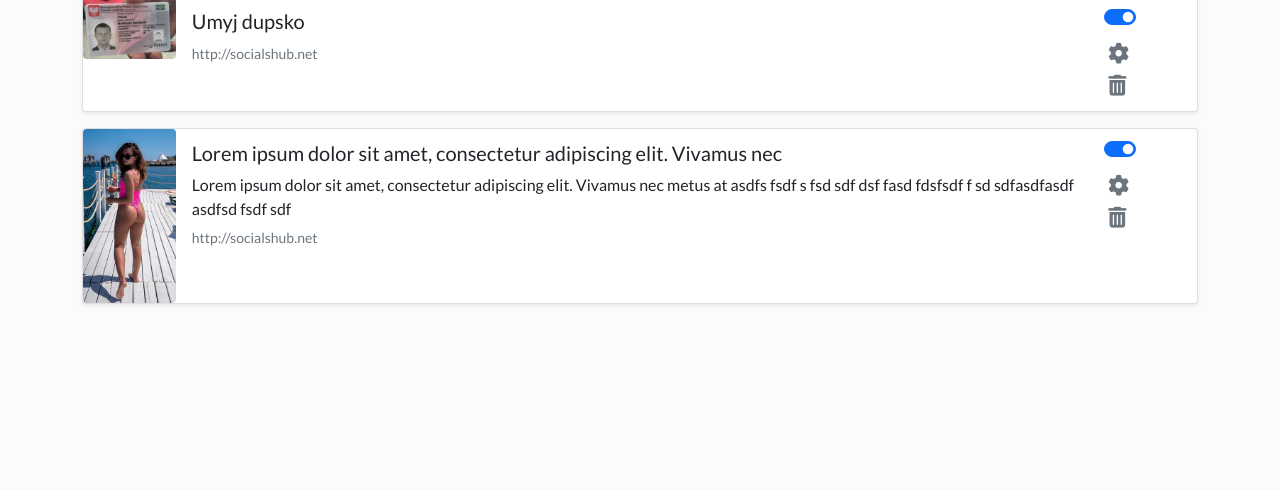
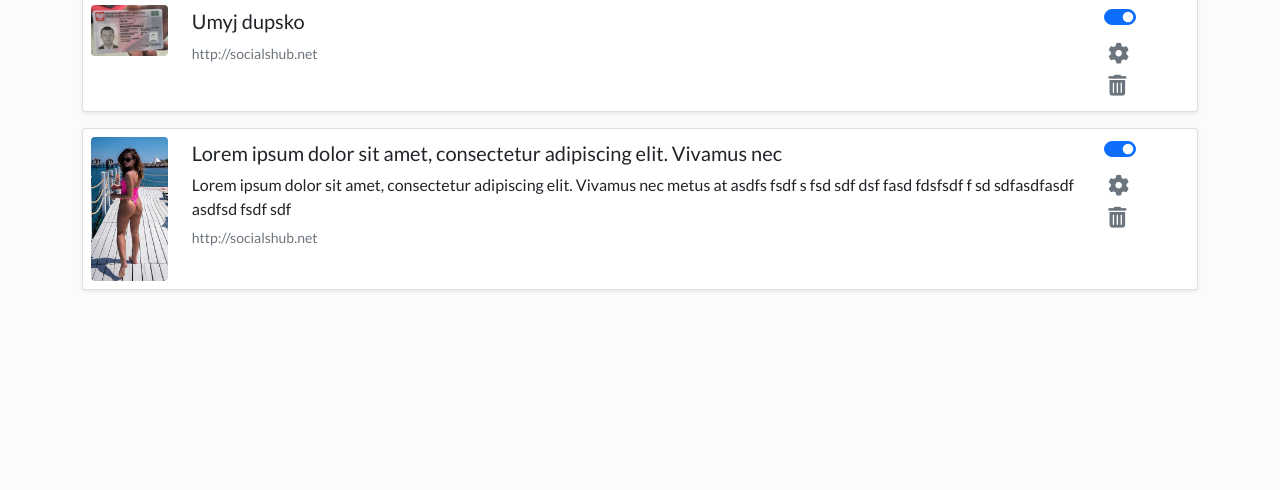
Before and after one commit to krysczajkowski/linkshub, a Django app: page /profile/links/ in a window 1280 px wide. Shown: the part 310-800 px from the top of the page. Run offline with Django 3.2, Linux system fonts and the light colour scheme; a user stored in the database is signed in; data comes from the database, SQL or seed files in the repository; both versions use the stored data as it was after the commit; some libraries are stand-ins or nearby versions.

Commit message:
Improve links.html look

```diff
--- a/templates/account/links.html
+++ b/templates/account/links.html
@@ -18,8 +18,8 @@
         {% if link.image %}
         <div class="card shadow-sm mb-3">
           <div class="row g-0">
-            <div class="col-2 col-md-1">
-                <img src="{{ link.image.url }}" class="img-fluid rounded" alt="...">
+            <div class="col-2 col-md-1 p-0 p-2 m-0 m-0">
+                <img src="{{ link.image.url }}" class="img-fluid rounded" style="max-height: 150px!important; width: auto;" alt="...">
             </div>
             <div class="col-8 col-md-10">
               <div class="card-body py-1 pl-0">
```
Also changed, not shown: account/migrations/0016_alter_customlink_animation.py, account/migrations/0017_alter_customlink_animation.py (deleted), account/migrations/0018_alter_customlink_animation.py (deleted), account/migrations/0019_alter_customlink_animation.py (deleted), db.sqlite3.
